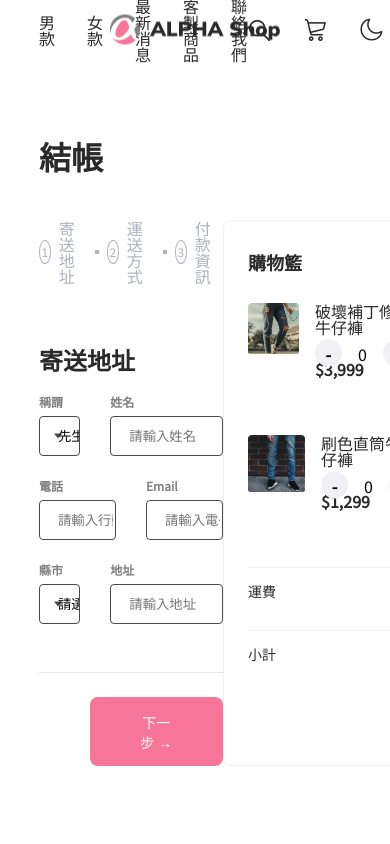
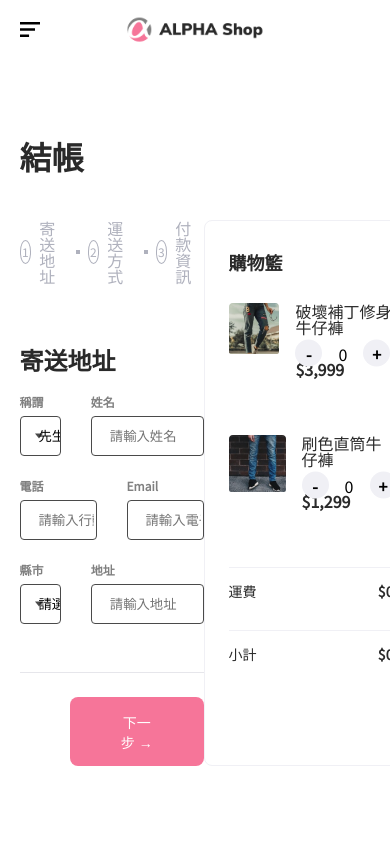
Before and after one commit to Gino-Hsu/react-alpha-shopV.1, a React (Create React App) app: page / in a window 390 px wide. Shown: the top 844 px of the page. Built offline with nearby package versions, Linux system fonts and the light colour scheme.

Commit message:
feat: add RWD in header

```diff
--- a/src/base.module.css
+++ b/src/base.module.css
@@ -25,7 +25,7 @@
   --menu-border-color: rgba(42, 42, 42, 0.1);
 }
 
-:global([data-theme="dark"]) {
+:global([data-theme='dark']) {
   --main-background-color: #121212;
   --font-color: #ffffff;
   --circle-bgColor: #121212;
@@ -37,7 +37,7 @@
   --form-radio-title-color: #ffffff;
   --form-radio-font-color: rgba(255, 255, 255, 0.4);
   --form-radioInput-border-color: #333333;
-  --form-radioInput-background-color: #FFFFFF;
+  --form-radioInput-background-color: #ffffff;
   --form-radioInput-uncheck-width: 12px;
   --form--radioInput-checked-width: 6px;
   --divider-color: rgba(255, 255, 255, 0.2);
@@ -65,3 +65,9 @@
 :global(.cursor-point) {
   cursor: pointer;
 }
+
+@media screen and (max-width: 730px) {
+  :global(.container) {
+    width: 90%;
+  }
+}
--- a/src/components/header/menu/Menu.css
+++ /dev/null
@@ -1,22 +0,0 @@
-.navbar-menu {
-  position: relative;
-  width: 100%;
-  height: 60px;
-  display: flex;
-  justify-content: space-between;
-  align-items: center;
-}
-
-.nav-list {
-  height: 100%;
-  display: flex;
-  align-items: center;
-  gap: 2rem;
-}
-
-.nav-logo {
-  position: absolute;
-  top: 50%;
-  left: 50%;
-  transform: translate(-50%, -50%);
-}
--- a/src/components/header/menu/Menu.js
+++ b/src/components/header/menu/Menu.js
@@ -6,28 +6,42 @@ import search from '../../../images/icon-search@2x.png'
 import shop from '../../../images/icon-shop@2x.png'
 import theme from '../../../images/icon-toDark@2x.png'
 import logo from '../../../images/Logo@2x.png'
+import hamburger from '../../../images/hamburger@2x.png'
 
 // import css
-import './Menu.css'
+import styles from './Menu.module.css'
 
 export default function Menu() {
   return (
     <>
-      <nav className='navbar-menu'>
-        <ul className='nav-list site-menu-list'>
+      <label className={styles.hamburger} for='menu__checkbox'>
+        <img
+          className={styles.hamburger__img}
+          src={hamburger}
+          alt='Toggle Menu'
+        />
+      </label>
+      <input
+        type='checkbox'
+        id='menu__checkbox'
+        className={styles.menu__checkbox}
+      />
+
+      <nav className={styles.navbar__menu}>
+        <ul className={styles.nav__links}>
           <NavLinks inText='男款' herfLink='#' />
           <NavLinks inText='女款' herfLink='#' />
           <NavLinks inText='最新消息' herfLink='#' />
           <NavLinks inText='客製商品' herfLink='#' />
           <NavLinks inText='聯絡我們' herfLink='#' />
         </ul>
-        <ul className='nav-list site-action-list'>
+        <ul className={styles.nav__icons}>
           <NavIcons imgSrc={search} />
           <NavIcons imgSrc={shop} />
           <NavIcons imgSrc={theme} />
         </ul>
       </nav>
-      <div className='nav-logo'>
+      <div className={styles.nav__logo}>
         <Logo imgSrc={logo} />
       </div>
     </>
--- /dev/null
+++ b/src/components/header/menu/Menu.module.css
@@ -0,0 +1,77 @@
+.hamburger {
+  position: absolute;
+  top: 50%;
+  transform: translateY(-50%);
+  display: none;
+  width: 20px;
+  cursor: pointer;
+}
+
+.hamburger__img {
+  width: 100%;
+}
+
+.menu__checkbox {
+  display: none;
+}
+
+.navbar__menu {
+  position: relative;
+  width: 100%;
+  height: 60px;
+  display: flex;
+  justify-content: space-between;
+  align-items: center;
+}
+
+.nav__links,
+.nav__icons {
+  height: 100%;
+  display: flex;
+  align-items: center;
+  gap: 2rem;
+}
+
+.nav__logo {
+  position: absolute;
+  top: 50%;
+  left: 50%;
+  transform: translate(-50%, -50%);
+}
+
+@media screen and (max-width: 1220px) {
+  .hamburger {
+    display: block;
+  }
+  .navbar__menu {
+    height: auto;
+    width: 90%;
+    position: absolute;
+    top: 100%;
+    flex-direction: column;
+    background-color: var(--main-background-color);
+    z-index: 1;
+    transform: scaleY(0);
+    transform-origin: top;
+    transition: 0.3s 0s all ease-in;
+  }
+  .nav__links {
+    width: 100%;
+    flex-direction: column;
+    gap: 0;
+  }
+  .nav__links li {
+    padding: 1.5rem 0;
+    width: 100%;
+    text-align: center;
+    border-bottom: 1px solid var(--menu-border-color);
+  }
+  .nav__icons {
+    width: 100%;
+    margin: 1.25rem 0;
+    justify-content: center;
+  }
+  .menu__checkbox:checked ~ .navbar__menu {
+    transform: scaleY(1);
+  }
+}
--- a/src/components/header/menu/NavItems.module.css
+++ b/src/components/header/menu/NavItems.module.css
@@ -16,3 +16,9 @@
 .icon__logo img {
   width: 100%;
 }
+
+@media screen and (max-width: 730px) {
+  .icon__logo {
+    width: 135px;
+  }
+}
```
Also changed, not shown: src/components/main/register/forms/commonComponents/Form.module.css (line endings or trailing spaces).
